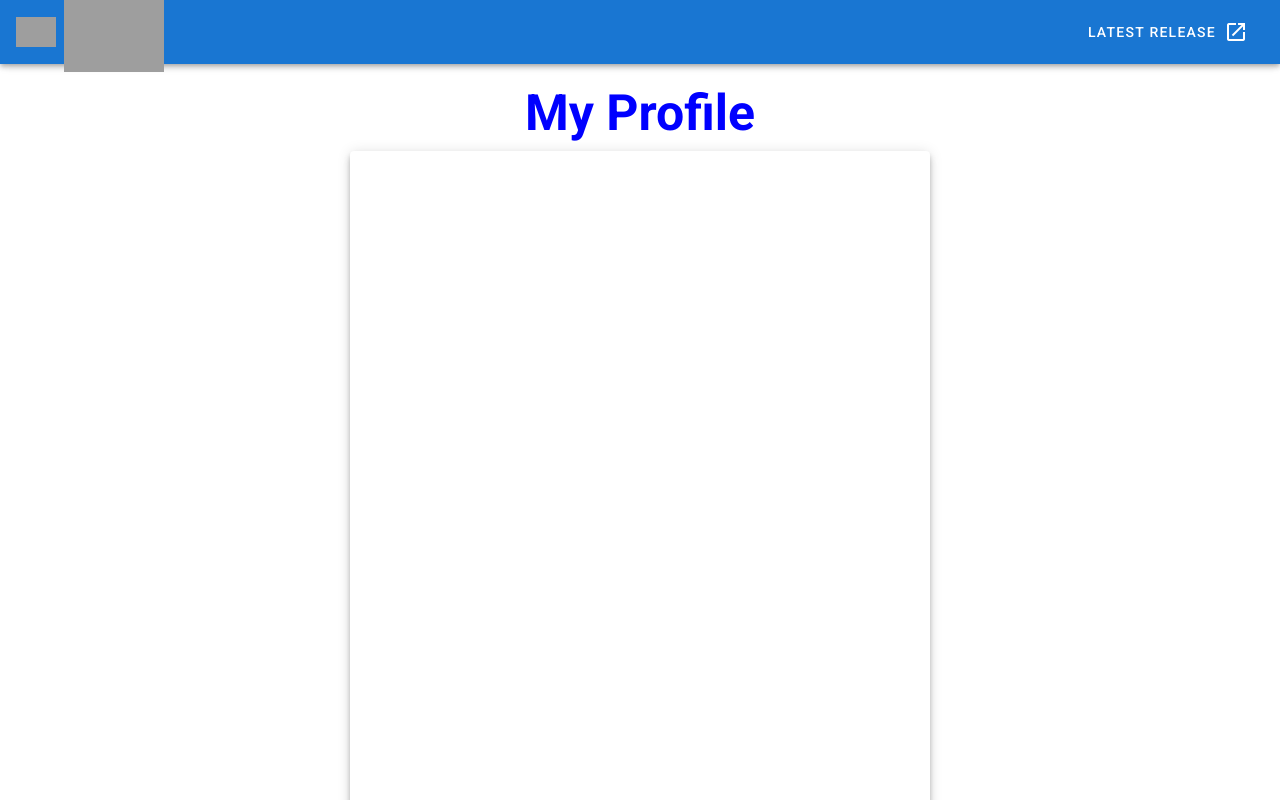
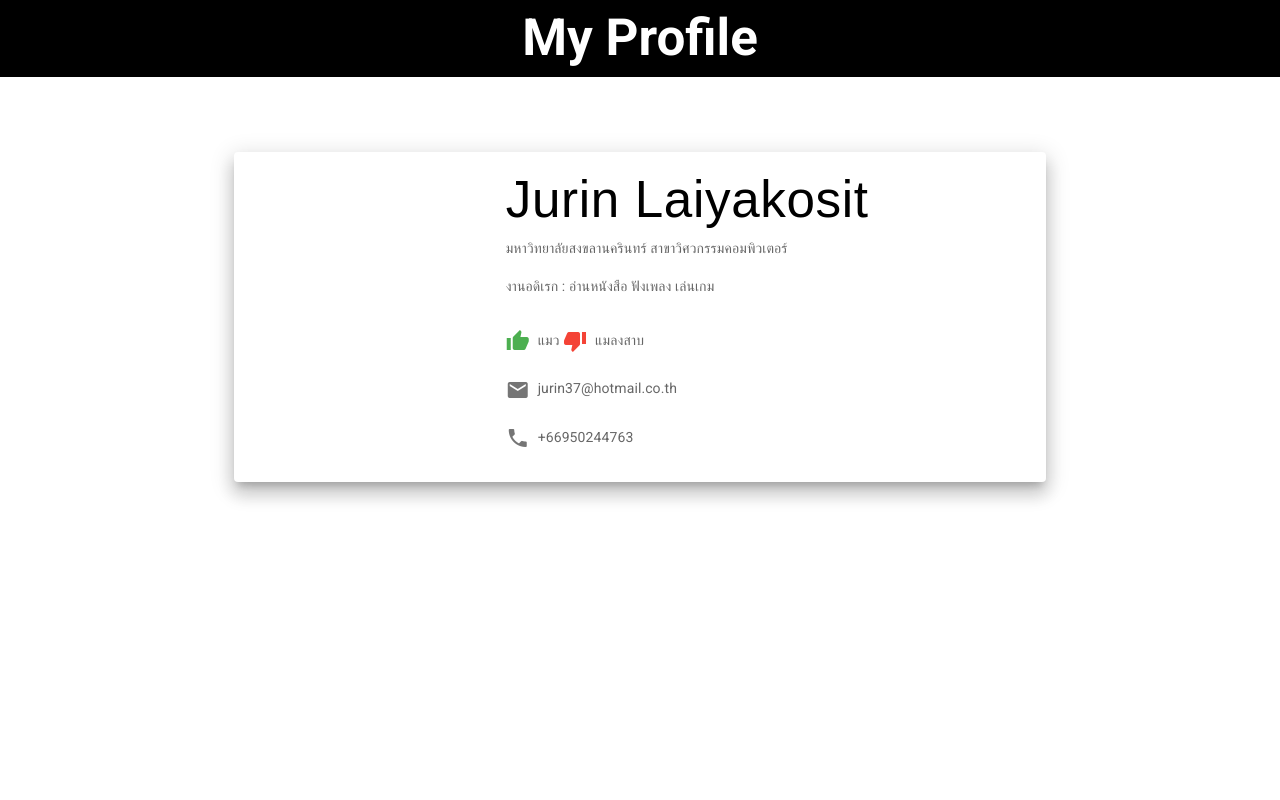
Before and after one commit to JurinL/workshop, a Vue app: page /workshop1 in a window 1280 px wide. Shown: the top 800 px of the page. Built offline with nearby package versions, Linux system fonts and the light colour scheme; grey boxes are pictures that could not be loaded.

Commit message:
Workshop1 update

```diff
--- a/src/router/index.js
+++ b/src/router/index.js
@@ -1,46 +1,48 @@
-import Vue from 'vue'
-import VueRouter from 'vue-router'
-import HomeView from '../views/HomeView.vue'
+import Vue from "vue";
+import VueRouter from "vue-router";
+import HomeView from "../views/HomeView.vue";
 
-Vue.use(VueRouter)
+Vue.use(VueRouter);
 
 const routes = [
   {
-    path: '/',
-    name: 'Toolbar',
-    component: () => import('../views/Toolbar.vue'),
+    path: "/",
+    name: "Toolbar",
+
+    component: () => import("../views/Toolbar.vue"),
     children: [
       {
-        path: '/',
-        name: 'home',
-        component: HomeView
+        path: "/",
+        name: "home",
+        component: HomeView,
       },
       {
-        path: '/login',
-        name: 'login',
-        component: () => import('../views/LoginView.vue')
+        path: "/login",
+        name: "login",
+        component: () => import("../views/LoginView.vue"),
       },
       {
-        path: '/about',
-        name: 'about',
+        path: "/about",
+        name: "about",
         // route level code-splitting
         // this generates a separate chunk (about.[hash].js) for this route
         // which is lazy-loaded when the route is visited.
-        component: () => import(/* webpackChunkName: "about" */ '../views/AboutView.vue')
+        component: () =>
+          import(/* webpackChunkName: "about" */ "../views/AboutView.vue"),
       },
-      {
-        path: '/workshop1',
-        name: 'workshop1',
-        component: () => import('../views/Workshop1.vue')
-      },
-    ]
-  }
-]
+    ],
+  },
+  {
+    path: "/workshop1",
+    name: "workshop1",
+    component: () => import("../views/Workshop1.vue"),
+  },
+];
 
 const router = new VueRouter({
-  mode: 'history',
+  mode: "history",
   base: process.env.BASE_URL,
-  routes
-})
+  routes,
+});
 
-export default router
+export default router;
--- a/src/views/Workshop1.vue
+++ b/src/views/Workshop1.vue
@@ -1,34 +1,73 @@
 <template>
-  <div class="container">
+  <div class="Profile">
     <h1>My Profile</h1>
-    <v-card class="profilecard" elevation="5">
-      <v-img src="../assets/profile.jpg"></v-img>
-      <v-card-title>Jurin Laiyakosit</v-card-title>
-      <v-card-subtitle>มหาวิทยาลัยสงขลานครินทร์ คณะวิศวกรรมศาสตร์ สาขาวิศวกรรมคอมพิวเตอร์</v-card-subtitle>
-    </v-card>
+    <div class="container">
+      <v-card class="d-flex" width="70%" elevation="12" >
+        <v-img
+          src="../assets/profile.jpg"
+          width="30vb"
+          height="auto"
+          contain
+        ></v-img>
+        <v-card-text>
+          <v-card-title class="Title">{{ name }}</v-card-title>
+          <v-card-subtitle>{{ title }}</v-card-subtitle>
+          <v-card-text> งานอดิเรก : {{ hobby }}</v-card-text>
+          <v-card-text>
+            <v-row>
+                <v-col cols="12">
+                <v-icon left color="green">mdi-thumb-up</v-icon>{{ like }} <v-icon left color="red">mdi-thumb-down</v-icon>{{ dislike }}
+              </v-col>
+              <v-col cols="12">
+                <v-icon left>mdi-email</v-icon>{{ email }}
+              </v-col>
+              <v-col cols="12">
+                <v-icon left>mdi-phone</v-icon>{{ phone }}
+              </v-col>
+            </v-row>
+          </v-card-text>
+        </v-card-text>
+      </v-card>
+    </div>
   </div>
 </template>
 
-<script>
-export default {};
+  <script>
+export default {
+  name: "Profile",
+  data() {
+    return {
+      name: "Jurin Laiyakosit",
+      title: "มหาวิทยาลัยสงขลานครินทร์ สาขาวิศวกรรมคอมพิวเตอร์",
+      email: "jurin37@hotmail.co.th",
+      phone: "+66950244763",
+      hobby: "อ่านหนังสือ ฟังเพลง เล่นเกม",
+      like: "แมว",
+      dislike: "แมลงสาบ",
+    };
+  },
+};
 </script>
 
-<style>
-h1 {
-  color: blue;
-  text-align: center;
-  font-size: 50px;
-}
-.conntainer {
+  <style scoped>
+.container {
   display: flex;
   justify-content: center;
-  align-content: center;
-  width: 70%;
-  margin: auto;
+  align-items: center;
+  height: 60vh;;
 }
-.profilecard {
-    margin: auto;
-    width: 50%;
+h1 {
+  text-align: center;
+  font-size: 4vw;
+  font-weight: bold;
+  margin-top: 30wh;
+  color: white;
+  background-color: black;
 }
-
+.Title {
+  font-size: 4vw;
+  margin-bottom: 4%;
+  color:black;
+  font-family: fantasy;
+}
 </style>
```
